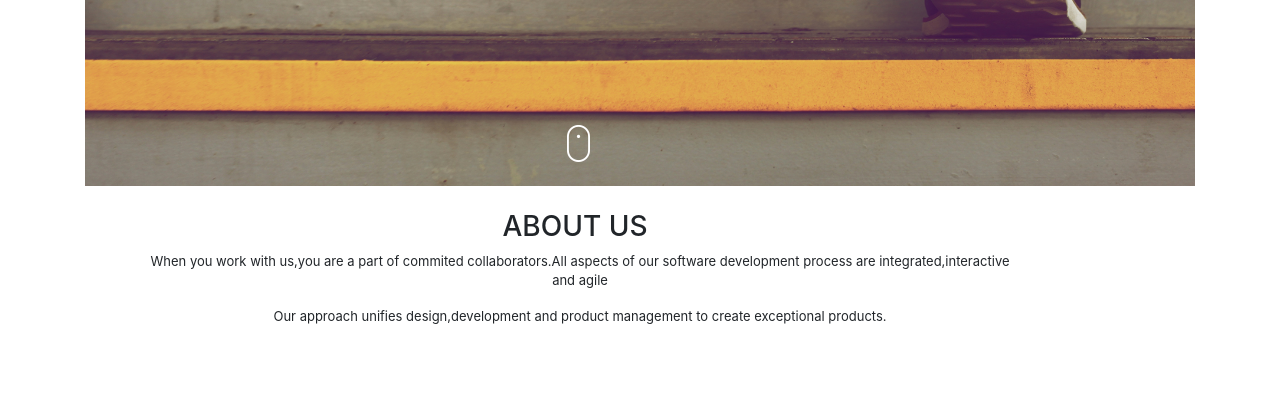
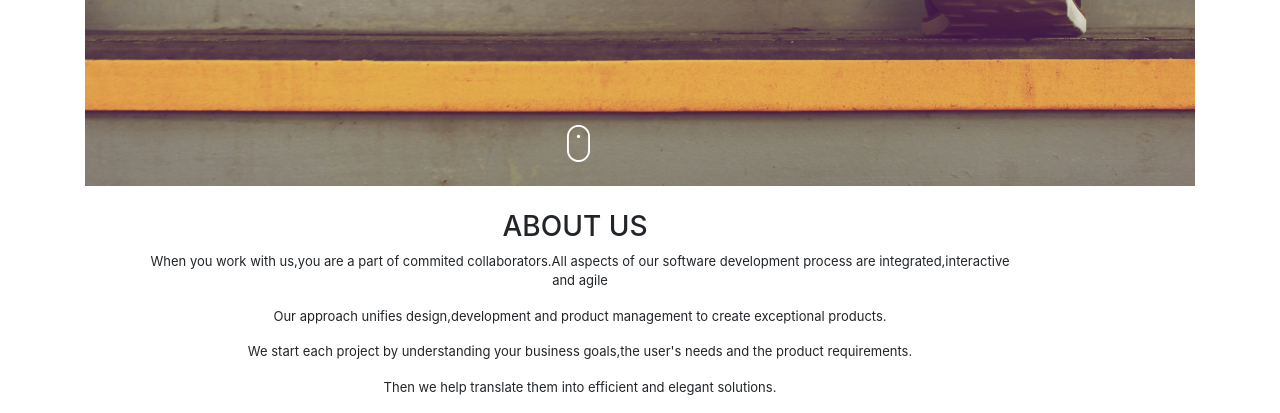
Before and after one commit to Kibet1816/Delani-studio, a plain HTML site: page index.html in a window 1280 px wide. Shown: the part 446-859 px from the top of the page. Before the commit the page ends 800 px from the top, so only its background shows below. Drawn offline with nearby package versions, Linux system fonts and the light colour scheme.

Commit message:
Added to about me paragraph

```diff
--- a/index.html
+++ b/index.html
@@ -21,6 +21,8 @@
         <h3>ABOUT US</h3>
         <p>When you work with us,you are a part of commited collaborators.All aspects of our software development process are integrated,interactive <br>and agile</p>
         <p>Our approach unifies design,development and product management to create exceptional products.</p>
+        <p>We start each project by understanding your business goals,the user's needs and the product requirements.</p>
+        <p>Then we help translate them into efficient and elegant solutions.</p>
       </div>
     </div>
   </body>
```
